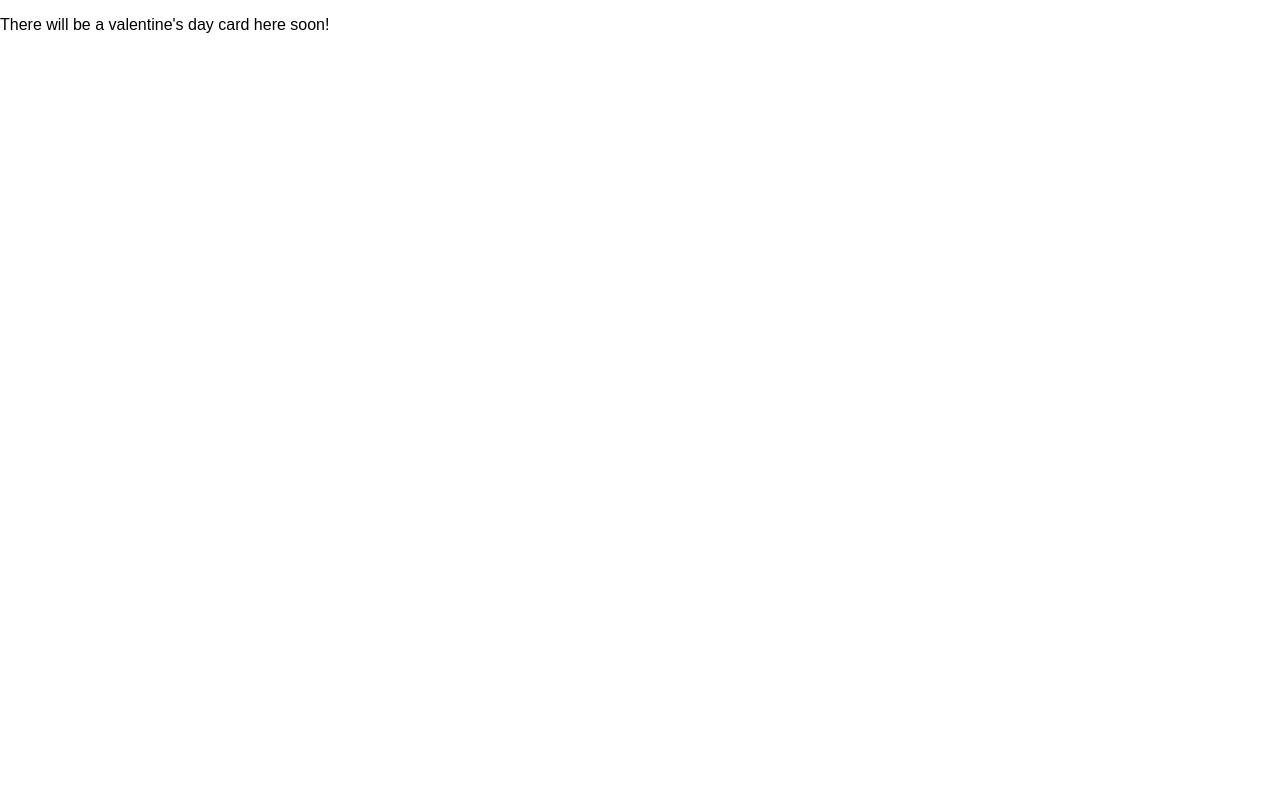
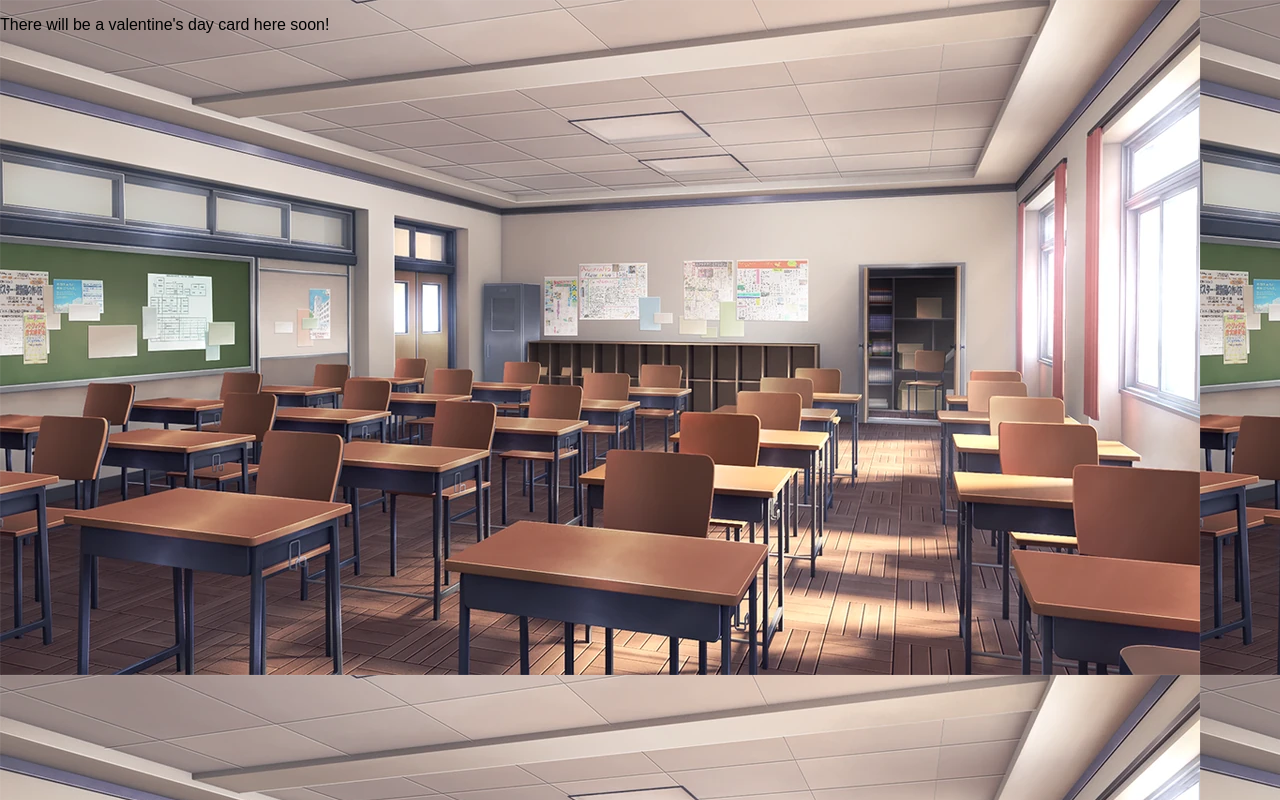
Before and after one commit to 06O60/valentine-card-app, a React (Create React App) app: page / in a window 1280 px wide. Built offline with nearby package versions, Linux system fonts and the light colour scheme.

Commit message:
Rearrange img folder, add background

```diff
--- a/src/assets/styles/index.css
+++ b/src/assets/styles/index.css
@@ -3,4 +3,5 @@ body {
 	font-family: sans-serif;
 	-webkit-font-smoothing: antialiased;
 	-moz-osx-font-smoothing: grayscale;
+	background-image: url('../images/normal/classroom.webp');
 }
```
Also changed, not shown: src/assets/images/normal/classroom.webp (renamed from src/assets/images/classroom.webp), src/assets/images/normal/textbox.png (renamed from src/assets/images/textbox.png).
